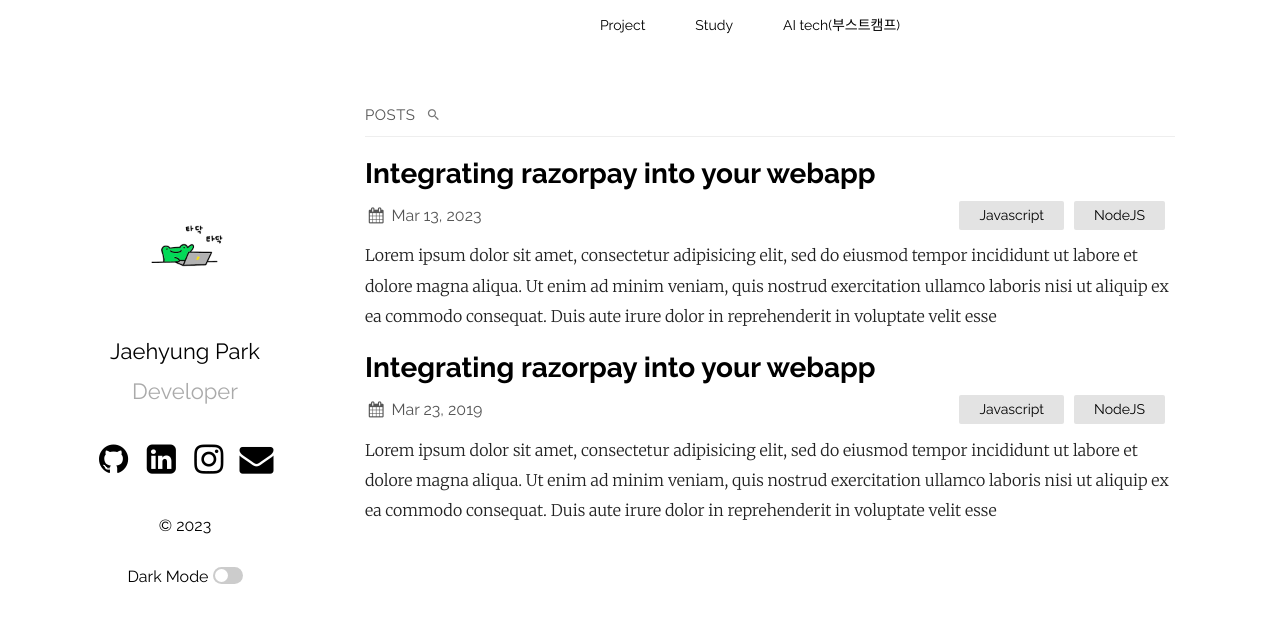
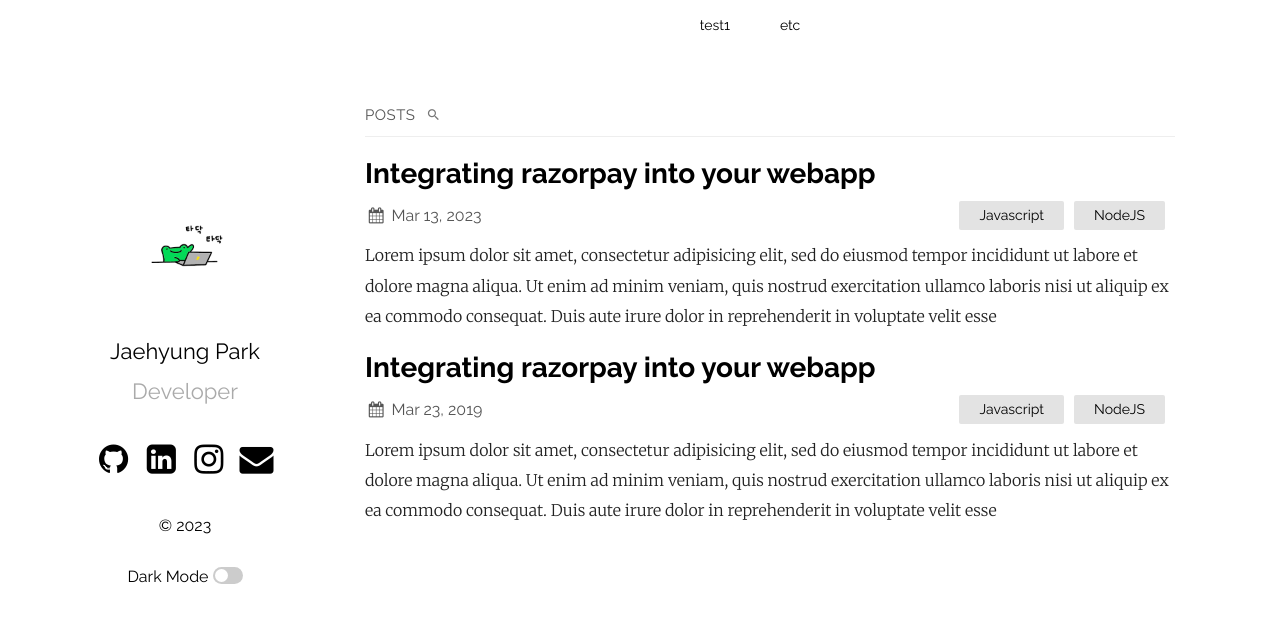
Before and after one commit to jbro321/jbro321.github.io, a Jekyll site: the page built from index.md, in a window 1280 px wide. Shown: the top 623 px of the page. Built offline with Jekyll 4.4.1, drawn with Linux system fonts in a browser that asks for light colours.

Commit message:
edit main category

```diff
--- a/_layouts/home.html
+++ b/_layouts/home.html
@@ -3,21 +3,16 @@ layout: default
 ---
 <div class="site-category">
 	<ul class='cat1'>
-	  <li ><a href="/" class="ctext">Project</a>
+    <!-- main category1 -->
+	  <li ><a href="/" class="ctext">test1</a>
 		<ul>
-			<li><a href="/category/Project" class="ctext">Testest</a></li>
-      <li><a href="/category/Project" class="ctext">test1</a></li>
+      <li><a href="/category/test1" class="ctext">test1</a></li>
 		</ul>
 	  </li>
-	  <li><a href="/" class="ctext">Study</a>
+    <!-- main category2 -->
+	  <li><a href="/" class="ctext">etc</a>
 		<ul>
-			<li><a href="/category/Tech_interview" class="ctext">Tech_interview</a></li>
-			<li><a href="/category/Blog" class="ctext">Git blog</a></li>
-		</ul>
-	  </li>
-	  <li><a href="/" class="ctext">AI tech(부스트캠프)</a>
-		<ul>
-		  <li><a href="/category/ustage" class="ctext">U-Stage</a></li>
+			<li><a href="/category/etc" class="ctext">etc1</a></li>
 		</ul>
 	  </li>
 	</ul>
```
